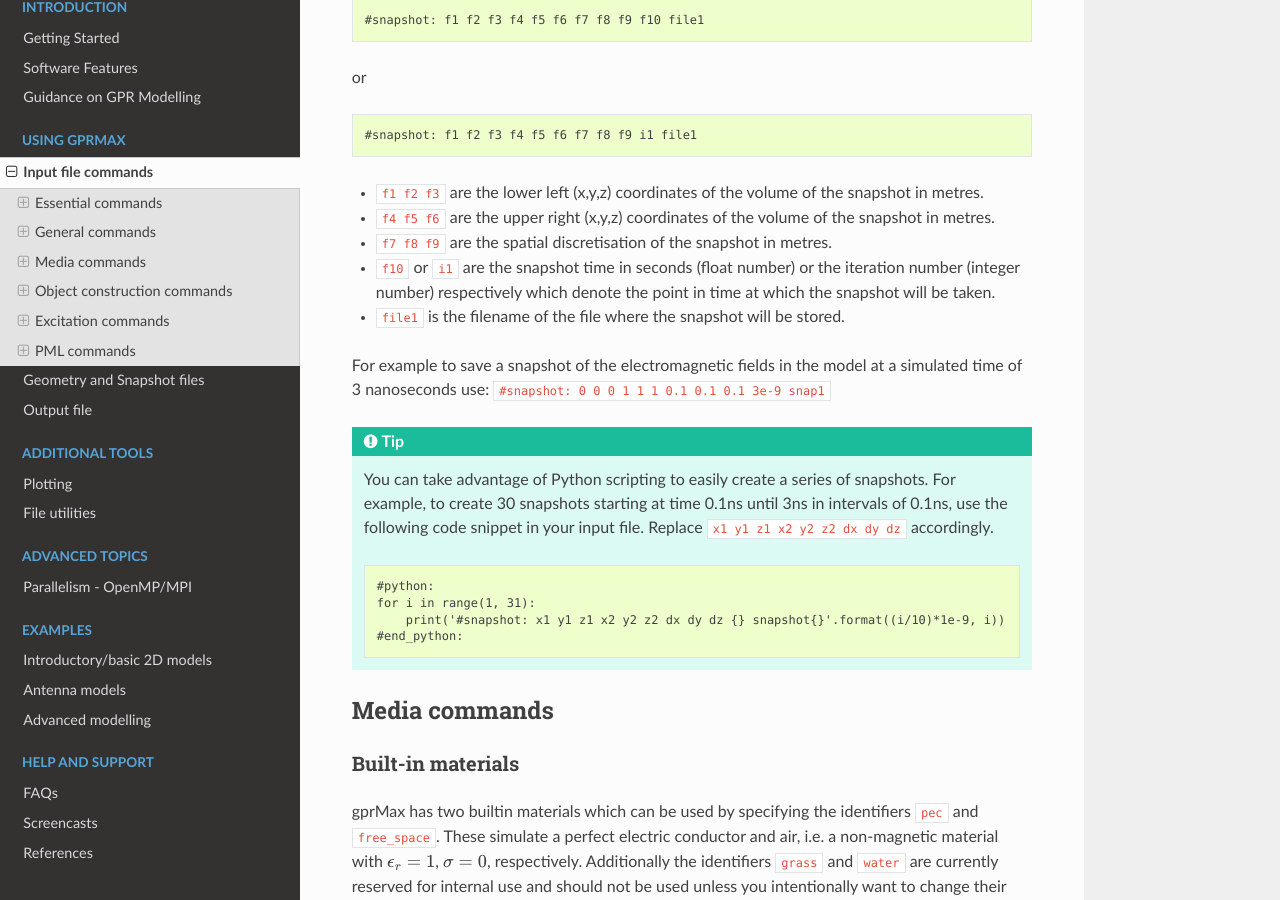
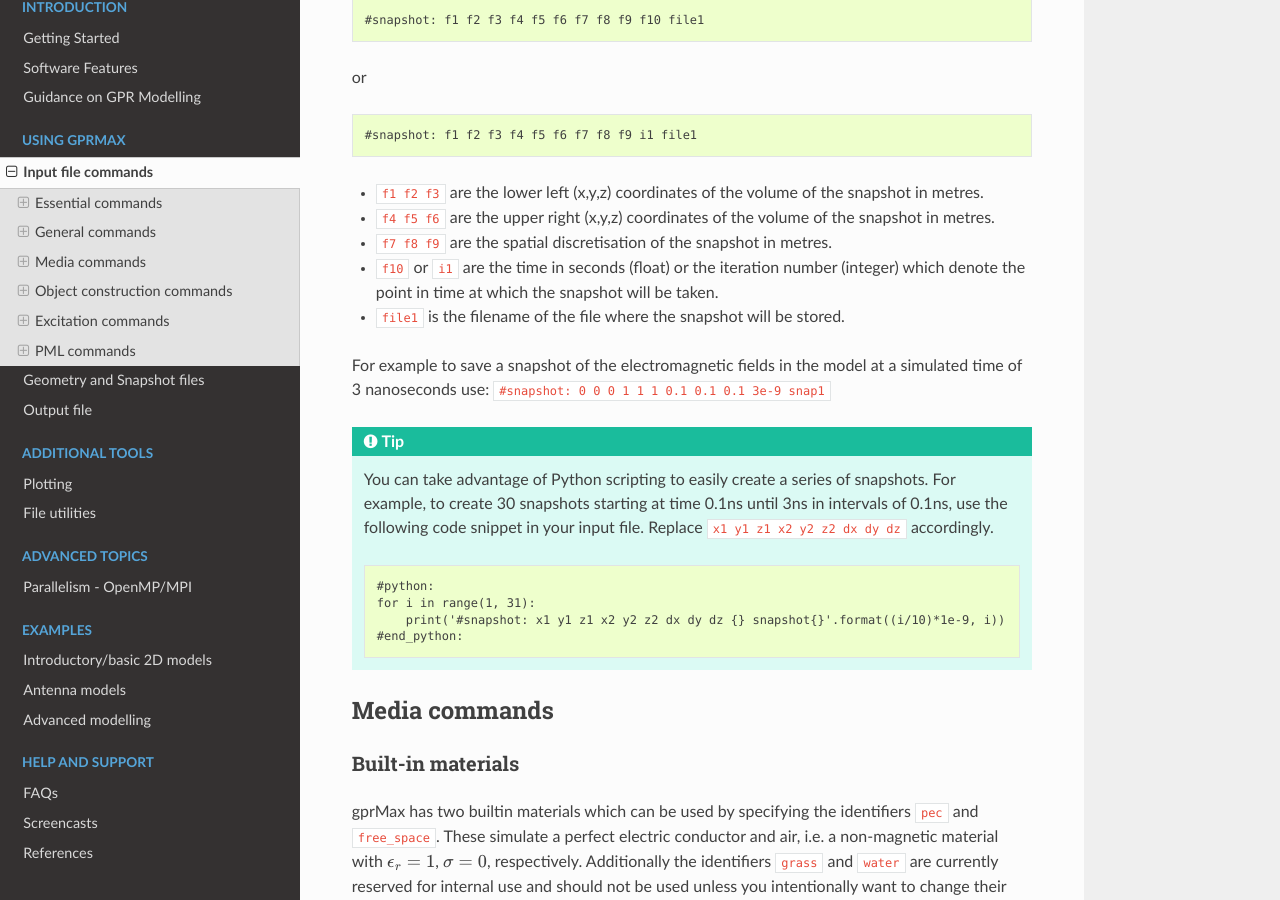
Before and after one commit to gprMax/gprMax, a Sphinx documentation site: the page built from docs/source/input.rst, in a window 1280 px wide and 900 px high, scrolled down 6627 px. Built offline with Sphinx 7.4.7 and the Read the Docs theme 2.0.0, drawn with Linux system fonts in a browser that asks for light colours.

Commit message:
Improved some of the text describing the snapshot command.

```diff
--- a/docs/source/input.rst
+++ b/docs/source/input.rst
@@ -236,7 +236,7 @@
 * ``f1 f2 f3`` are the lower left (x,y,z) coordinates of the volume of the snapshot in metres.
 * ``f4 f5 f6`` are the upper right (x,y,z) coordinates of the volume of the snapshot in metres.
 * ``f7 f8 f9`` are the spatial discretisation of the snapshot in metres.
-* ``f10`` or ``i1`` are the snapshot time in seconds (float number) or the iteration number (integer number) respectively which denote the point in time at which the snapshot will be taken.
+* ``f10`` or ``i1`` are the time in seconds (float) or the iteration number (integer) which denote the point in time at which the snapshot will be taken.
 * ``file1`` is the filename of the file where the snapshot will be stored.
 
 For example to save a snapshot of the electromagnetic fields in the model at a simulated time of 3 nanoseconds use: ``#snapshot: 0 0 0 1 1 1 0.1 0.1 0.1 3e-9 snap1``
```
